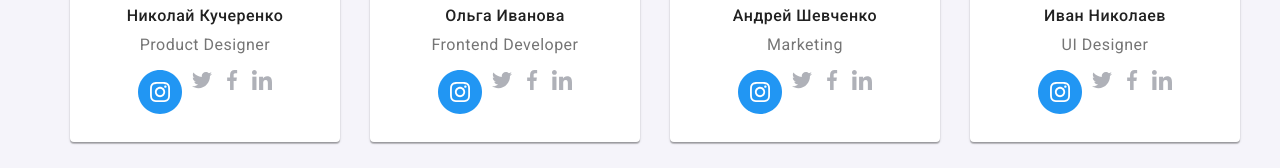
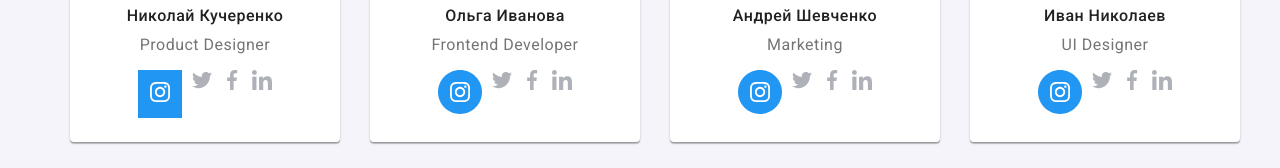
Before and after one commit to Alex-Grib/goit-markup-hw-03, a plain HTML site: page index.html in a window 1280 px wide. In both pictures the pointer is over the link 160 px from the left and 2233 px from the top of the page. Shown: the part 2140-2308 px from the top of the page. Drawn offline with Linux system fonts and the light colour scheme.

Commit message:
Добавляет Тест ховер фокус на секцию "постоянные клиенты"

```diff
--- a/css/styles.css
+++ b/css/styles.css
@@ -303,6 +303,12 @@ address {
   padding-bottom: 24px;
 }
 
+.logo-social:hover,
+.logo-social:focus {
+  background-color: var(--accent-color);
+  color: var(--secondary-white-color);
+}
+
 /* Оформление секции наши клиенты */
 
 .clients-list {
```
